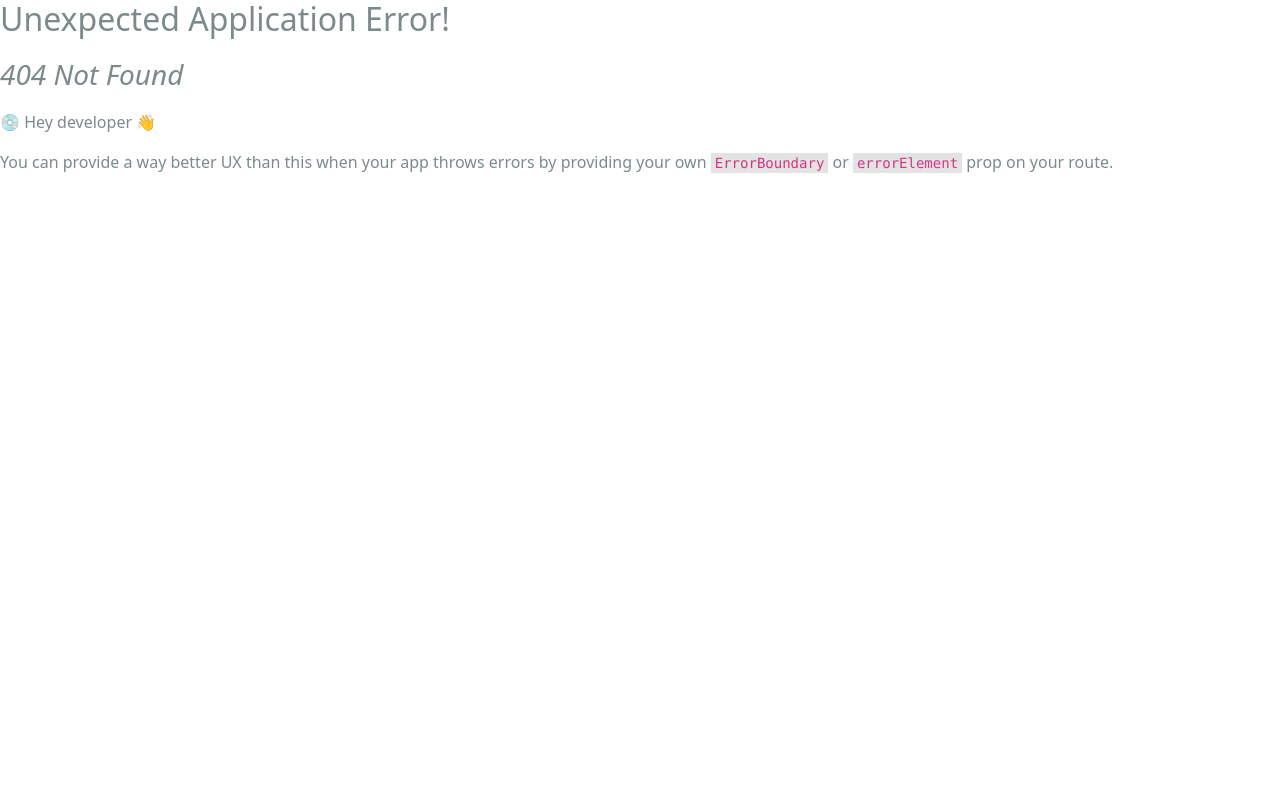
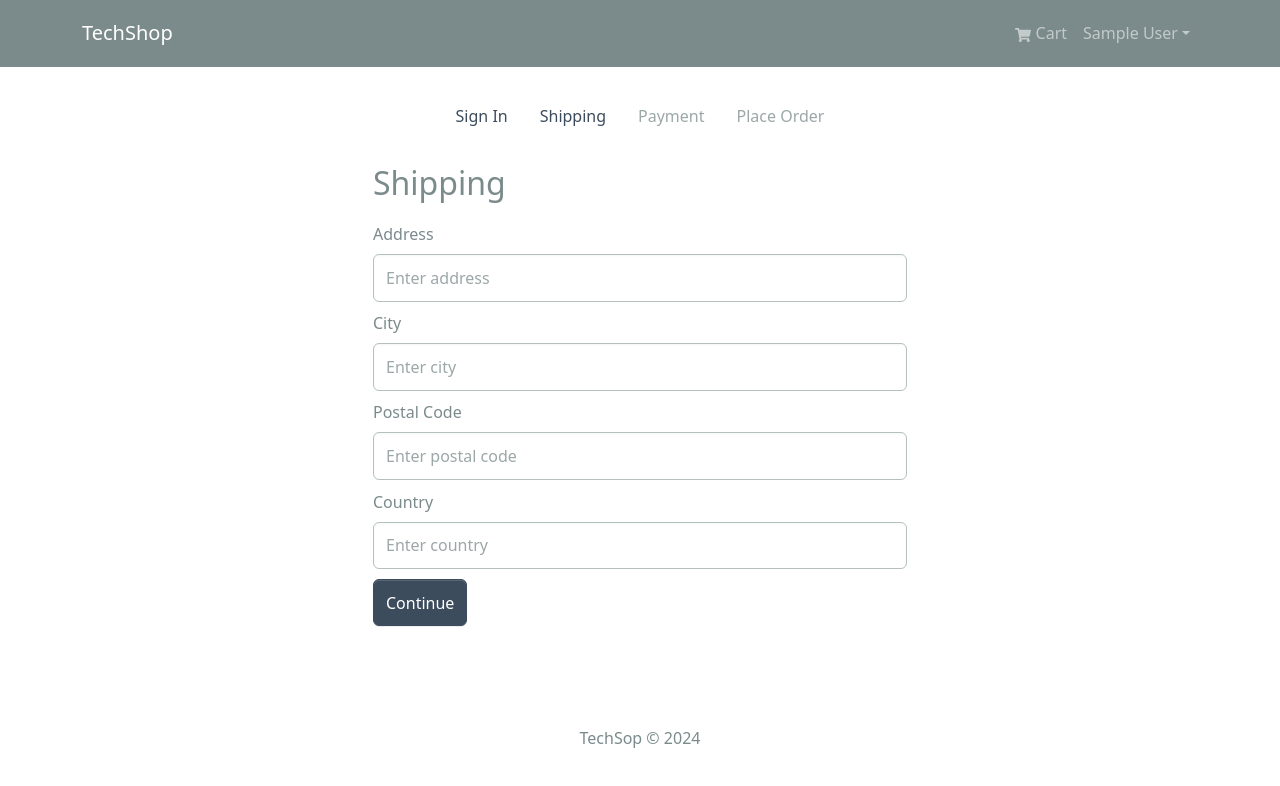
Before and after one commit to nafisahmed42018/techshop, a React (Vite) app in the folder client/: page /shipping in a window 1280 px wide. Before the commit this address had no page. Shown: the top 786 px of the page. Built offline with nearby package versions, Linux system fonts and the light colour scheme; sample sign-in values are in the browser's storage.

Commit message:
payment/shipping page implemented

```diff
--- /dev/null
+++ b/client/src/components/checkout-steps.tsx
@@ -0,0 +1,62 @@
+import { Nav } from 'react-bootstrap'
+import { LinkContainer } from 'react-router-bootstrap'
+
+interface CheckoutStepsProps {
+  step1: boolean
+  step2: boolean
+  step3: boolean
+  step4: boolean
+}
+
+const CheckoutSteps: React.FC<CheckoutStepsProps> = ({
+  step1,
+  step2,
+  step3,
+  step4,
+}) => {
+  return (
+    <Nav className="justify-content-center mb-4">
+      <Nav.Item>
+        {step1 ? (
+          <LinkContainer to="/login">
+            <Nav.Link>Sign In</Nav.Link>
+          </LinkContainer>
+        ) : (
+          <Nav.Link disabled>Sign In</Nav.Link>
+        )}
+      </Nav.Item>
+
+      <Nav.Item>
+        {step2 ? (
+          <LinkContainer to="/shipping">
+            <Nav.Link>Shipping</Nav.Link>
+          </LinkContainer>
+        ) : (
+          <Nav.Link disabled>Shipping</Nav.Link>
+        )}
+      </Nav.Item>
+
+      <Nav.Item>
+        {step3 ? (
+          <LinkContainer to="/payment">
+            <Nav.Link>Payment</Nav.Link>
+          </LinkContainer>
+        ) : (
+          <Nav.Link disabled>Payment</Nav.Link>
+        )}
+      </Nav.Item>
+
+      <Nav.Item>
+        {step4 ? (
+          <LinkContainer to="/placeorder">
+            <Nav.Link>Place Order</Nav.Link>
+          </LinkContainer>
+        ) : (
+          <Nav.Link disabled>Place Order</Nav.Link>
+        )}
+      </Nav.Item>
+    </Nav>
+  )
+}
+
+export default CheckoutSteps
--- /dev/null
+++ b/client/src/components/private-route.tsx
@@ -0,0 +1,12 @@
+import { Navigate, Outlet } from 'react-router-dom'
+import { useSelector } from 'react-redux'
+
+const PrivateRoute = () => {
+  const { userInfo } = useSelector((state: any) => state.auth)
+  return userInfo ? (
+    <Outlet />
+  ) : (
+    <Navigate to="/login" replace />
+  )
+}
+export default PrivateRoute
--- a/client/src/main.tsx
+++ b/client/src/main.tsx
@@ -17,6 +17,9 @@
 import CartScreen from './pages/cart-screen.tsx'
 import LoginScreen from './pages/login-screen.tsx'
 import RegisterScreen from './pages/register-screen.tsx'
+import ShippingScreen from './pages/shipping-screen.tsx'
+import PrivateRoute from './components/private-route.tsx'
+import PaymentScreen from './pages/payment-screen.tsx'
 
 const router = createBrowserRouter(
   createRoutesFromElements(
@@ -26,6 +29,10 @@
       <Route path="/cart" element={<CartScreen />} />
       <Route path="/login" element={<LoginScreen />} />
       <Route path="/register" element={<RegisterScreen />} />
+      <Route path="" element={<PrivateRoute />}>
+        <Route path="/shipping" element={<ShippingScreen />} />
+        <Route path="/payment" element={<PaymentScreen />} />
+      </Route>
     </Route>,
   ),
 )
--- /dev/null
+++ b/client/src/pages/payment-screen.tsx
@@ -0,0 +1,59 @@
+import { useState, useEffect } from 'react'
+import { Form, Button, Col } from 'react-bootstrap'
+import { useNavigate } from 'react-router-dom'
+import { useDispatch, useSelector } from 'react-redux'
+import FormContainer from '../components/form-container'
+import CheckoutSteps from '../components/checkout-steps'
+import { savePaymentMethod } from '../slices/cart-slice'
+
+const PaymentScreen = () => {
+  const navigate = useNavigate()
+  const cart = useSelector((state: any) => state.cart)
+  const { shippingAddress } = cart
+
+  useEffect(() => {
+    if (!shippingAddress.address) {
+      navigate('/shipping')
+    }
+  }, [navigate, shippingAddress])
+
+  const [paymentMethod, setPaymentMethod] = useState('PayPal')
+
+  const dispatch = useDispatch()
+
+  const submitHandler = (e: React.FormEvent<HTMLFormElement>) => {
+    e.preventDefault()
+    dispatch(savePaymentMethod(paymentMethod))
+    navigate('/placeorder')
+  }
+
+  return (
+    <FormContainer>
+      <CheckoutSteps step1 step2 step3 step4={false} />
+      <h1>Payment Method</h1>
+      <Form onSubmit={submitHandler}>
+        <Form.Group>
+          <Form.Label as="legend">Select Method</Form.Label>
+          <Col>
+            <Form.Check
+              className="my-2"
+              type="radio"
+              label="PayPal or Credit Card"
+              id="PayPal"
+              name="paymentMethod"
+              value="PayPal"
+              checked
+              onChange={(e) => setPaymentMethod(e.target.value)}
+            ></Form.Check>
+          </Col>
+        </Form.Group>
+
+        <Button type="submit" variant="primary">
+          Continue
+        </Button>
+      </Form>
+    </FormContainer>
+  )
+}
+
+export default PaymentScreen
--- /dev/null
+++ b/client/src/pages/shipping-screen.tsx
@@ -0,0 +1,83 @@
+import React, { useState } from 'react'
+import { Form, Button } from 'react-bootstrap'
+import { useDispatch, useSelector } from 'react-redux'
+import { useNavigate } from 'react-router-dom'
+import FormContainer from '../components/form-container'
+import { saveShippingAddress } from '../slices/cart-slice'
+import CheckoutSteps from '../components/checkout-steps'
+
+const ShippingScreen = () => {
+  const cart = useSelector((state: any) => state.cart)
+  const { shippingAddress } = cart
+
+  const [address, setAddress] = useState(shippingAddress.address || '')
+  const [city, setCity] = useState(shippingAddress.city || '')
+  const [postalCode, setPostalCode] = useState(shippingAddress.postalCode || '')
+  const [country, setCountry] = useState(shippingAddress.country || '')
+
+  const dispatch = useDispatch()
+  const navigate = useNavigate()
+
+  const submitHandler = (e: React.FormEvent<HTMLFormElement>) => {
+    e.preventDefault()
+    dispatch(saveShippingAddress({ address, city, postalCode, country }))
+    navigate('/payment')
+  }
+  return (
+    <FormContainer>
+      <CheckoutSteps step1 step2 step3={false} step4={false} />
+      <h2>Shipping</h2>
+      <Form onSubmit={submitHandler}>
+        <Form.Group className="my-2" controlId="address">
+          <Form.Label>Address</Form.Label>
+          <Form.Control
+            type="text"
+            placeholder="Enter address"
+            value={address}
+            required
+            onChange={(e) => setAddress(e.target.value)}
+          ></Form.Control>
+        </Form.Group>
+
+        <Form.Group className="my-2" controlId="city">
+          <Form.Label>City</Form.Label>
+          <Form.Control
+            type="text"
+            placeholder="Enter city"
+            value={city}
+            required
+            onChange={(e) => setCity(e.target.value)}
+          ></Form.Control>
+        </Form.Group>
+
+        <Form.Group className="my-2" controlId="postalCode">
+          <Form.Label>Postal Code</Form.Label>
+          <Form.Control
+            type="text"
+            placeholder="Enter postal code"
+            value={postalCode}
+            required
+            onChange={(e) => setPostalCode(e.target.value)}
+          ></Form.Control>
+        </Form.Group>
+
+        <Form.Group className="my-2" controlId="country">
+          <Form.Label>Country</Form.Label>
+          <Form.Control
+            type="text"
+            placeholder="Enter country"
+            value={country}
+            required
+            onChange={(e) => setCountry(e.target.value)}
+          ></Form.Control>
+        </Form.Group>
+
+        <Button type="submit" variant="primary">
+          Continue
+        </Button>
+      </Form>
+    </FormContainer>
+  )
+}
+
+export default ShippingScreen
--- a/client/src/slices/cart-slice.ts
+++ b/client/src/slices/cart-slice.ts
@@ -4,7 +4,7 @@
 
 const initialState = localStorage.getItem('cart')
   ? JSON.parse(localStorage.getItem('cart') as string)
-  : { cartItems: [] }
+  : { cartItems: [], shippingAddress: {}, paymentMethod: 'PayPal' }
 
 const cartSlice = createSlice({
   name: 'cart',
@@ -25,7 +25,7 @@
         state.cartItems = [...state.cartItems, item]
       }
 
-      updateCart(state)
+      return updateCart(state)
     },
     removeFromCart: (state, action) => {
       state.cartItems = state.cartItems.filter(
@@ -34,8 +34,21 @@
 
       return updateCart(state)
     },
+    saveShippingAddress: (state, action) => {
+      state.shippingAddress = action.payload
+      return updateCart(state)
+    },
+    savePaymentMethod: (state, action) => {
+      state.paymentMethod = action.payload
+      return updateCart(state)
+    },
   },
 })
 
-export const { addToCart, removeFromCart } = cartSlice.actions
+export const {
+  addToCart,
+  removeFromCart,
+  saveShippingAddress,
+  savePaymentMethod,
+} = cartSlice.actions
 export default cartSlice.reducer
```
